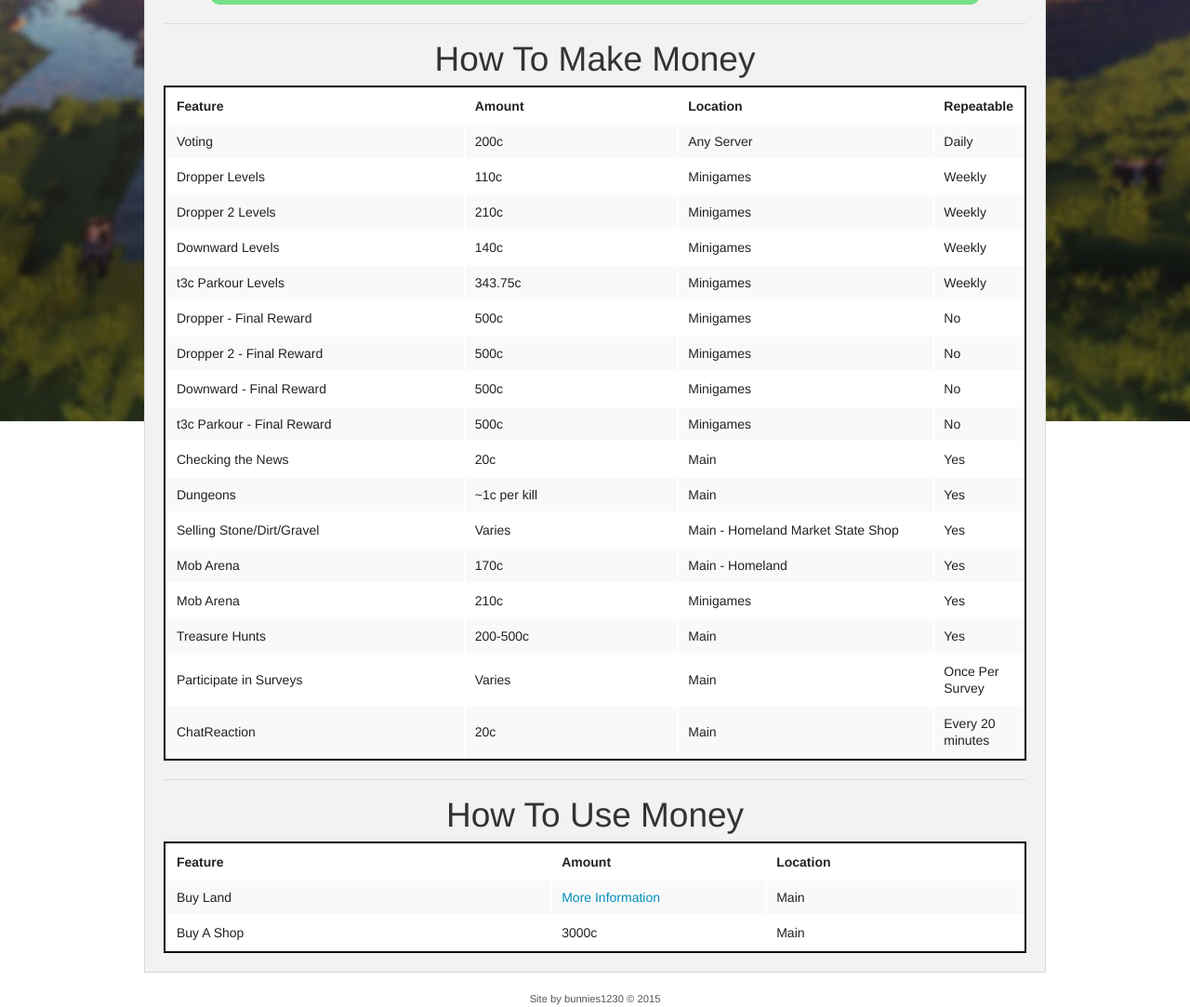
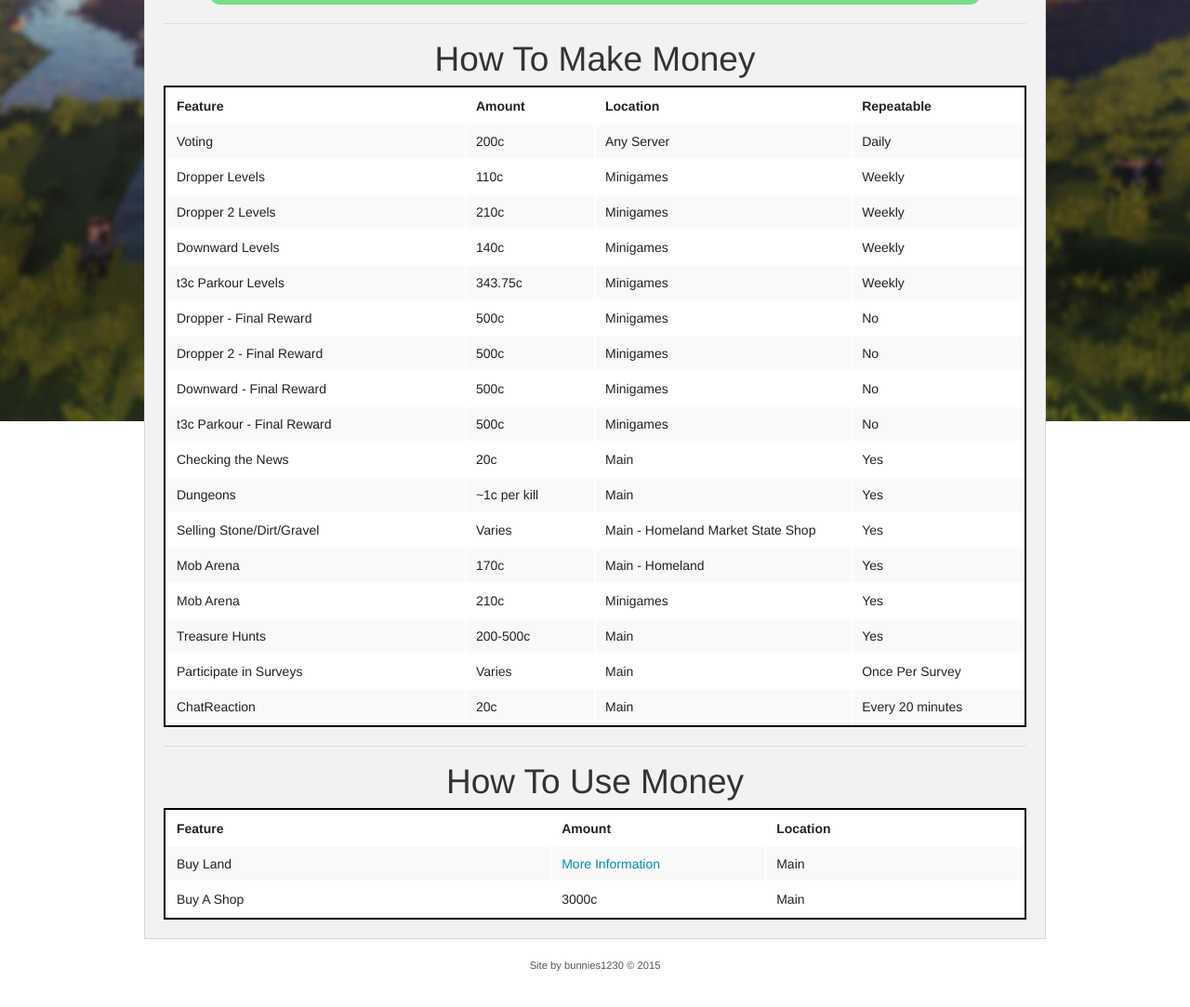
Before and after one commit to damnation-eu/website-beta, a Jekyll site: the page built from economy.md, in a window 1280 px wide. Shown: the part 721-1804 px from the top of the page at 93% size. Built offline with Jekyll 4.4.1, drawn with Linux system fonts in a browser that asks for light colours; nearby versions of some CDN libraries; library files that are not in the unit come from our copies; after the commit the page ends 1768 px from its top, so only the background shows below that.

Commit message:
Update economy.md

```diff
--- a/economy.md
+++ b/economy.md
@@ -27,9 +27,9 @@ ___
 <table class="tg sortable" width="100%" style="background-color:#FFF; text-align:center; border: 2px solid #000;">
   <tr>
     <th class="tg-yw4l" width="35%">Feature</th>
-    <th class="tg-yw4l" width="25%">Amount</th>
+    <th class="tg-yw4l" width="15%">Amount</th>
     <th class="tg-yw4l" width="30%">Location</th>
-    <th class="tg-yw4l" width="10%">Repeatable</th>
+    <th class="tg-yw4l" width="20%">Repeatable</th>
   </tr>
   <tr>
     <td class="tg-9hbo">Voting</td>
```
